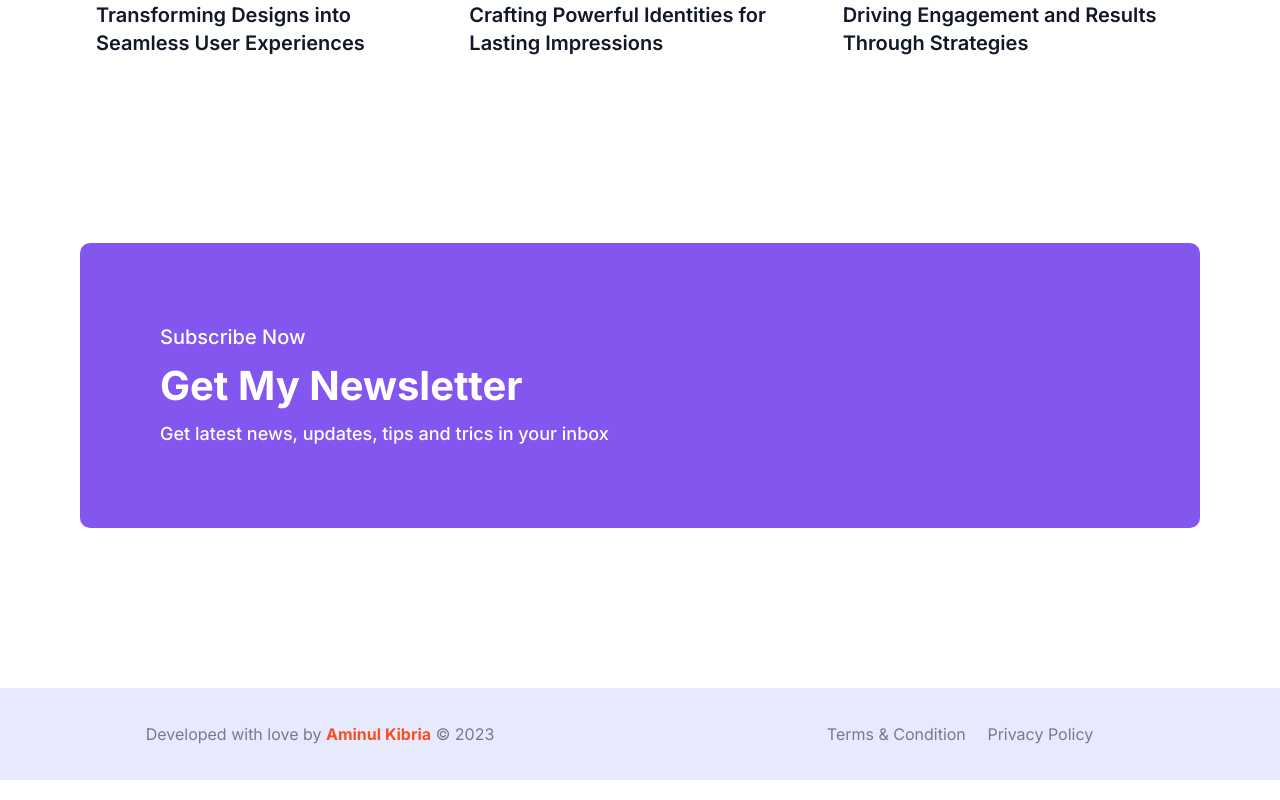
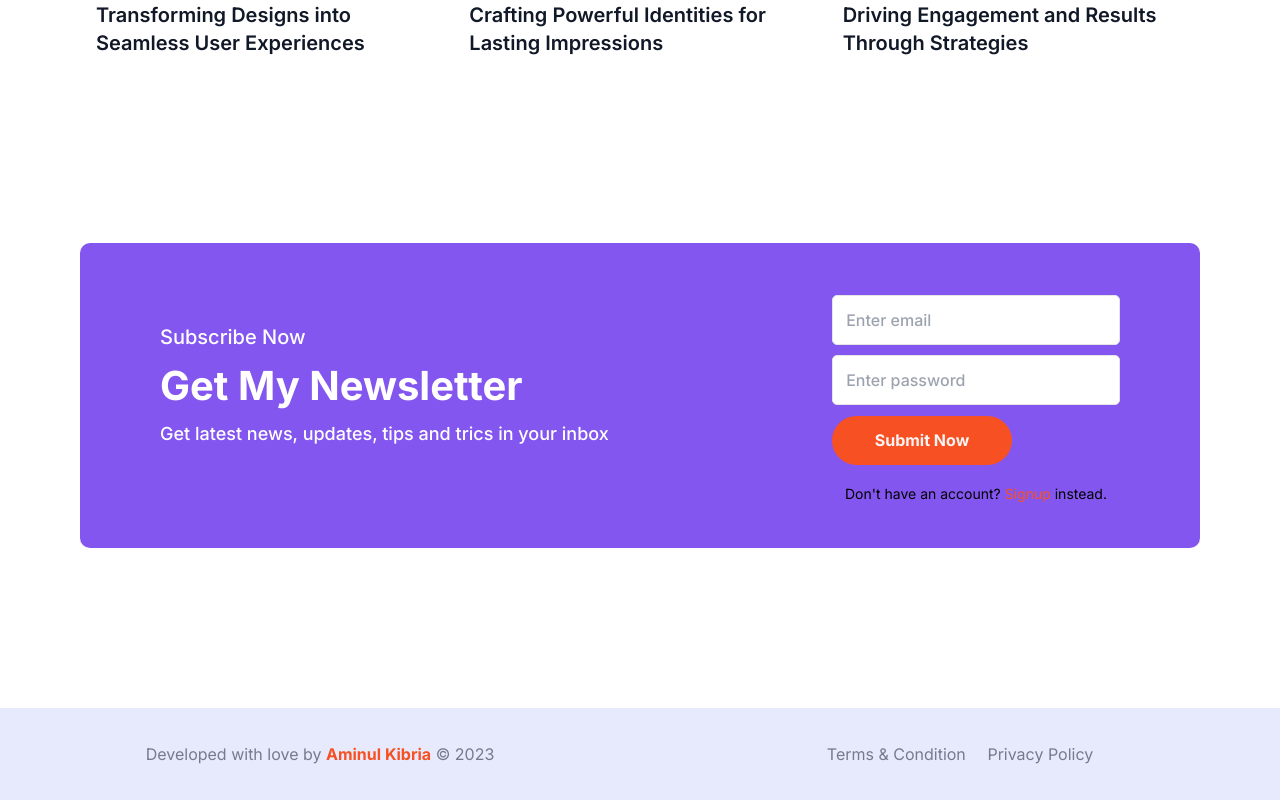
Before and after one commit to dksifatofficial/aminul-kibria-next, a Next.js app: page / in a window 1280 px wide. Shown: the part 7027-7827 px from the top of the page. Built offline with nearby package versions, Linux system fonts and the light colour scheme.

Commit message:
login form

```diff
--- a/app/components/LoginForm.js
+++ b/app/components/LoginForm.js
@@ -1,14 +1,14 @@
-// 'use client'
+'use client'
 
 // import { useState } from "react";
 // import {useNavigate} from "next/navigation"
-// import Link from "next/link";
+import Link from "next/link";
 // import { useAuth } from "../contexts/AuthContext";
-// import Form from "./Form";
-// import ShutterUpButton from "./ShutterUpButton";
-// import TextInput from "./TextInput";
+import Form from "./Form";
+import ShutterUpButton from "./ShutterUpButton";
+import TextInput from "./TextInput";
 
-// function LoginForm() {
+function LoginForm() {
 //   const [email, setEmail] = useState("");
 //   const [password, setPassword] = useState("");
 
@@ -32,41 +32,43 @@
 //       console.log(err);
 //     }
 //   }
-//   return (
-//     <Form className="mt-[-30px] h-[285px]" onSubmit={handleSubmit}>
-//       <TextInput
-//         type="text"
-//         placeholder="Enter email"
-//         icon="alternate_email"
-//         value={email}
-//         onChange={(e) => setEmail(e.target.value)}
-//         required
-//       />
+  return (
+    <Form className="mt-[-30px] h-[285px]" >
+    {/* onSubmit={handleSubmit} */}
+      <TextInput
+        type="text"
+        placeholder="Enter email"
+        // icon="alternate_email"
+        // value={email}
+        onChange={(e) => setEmail(e.target.value)}
+        required
+      />
 
-//       <TextInput
-//         type="password"
-//         placeholder="Enter password"
-//         icon="lock"
-//         value={password}
-//         onChange={(e) => setPassword(e.target.value)}
-//         required
-//       />
+      <TextInput
+        type="password"
+        placeholder="Enter password"
+        // icon="lock"
+        // value={password}
+        onChange={(e) => setPassword(e.target.value)}
+        required
+      />
 
-//       <ShutterUpButton className="h-10" type="submit" disabled={loading}>
-//         <span>Submit Now</span>
-//       </ShutterUpButton>
+      <ShutterUpButton className="h-10" type="submit" >
+      {/* disabled={loading} */}
+        <span>Submit Now</span>
+      </ShutterUpButton>
 
-//       {error && <p className="error">{error}</p>}
+      {/* {error && <p className="error">{error}</p>} */}
 
-//       <div className="info">
-//         Don&apos;t have an account?{" "}
-//         <Link to="/signup">
-//           <span className="text-[#f75023]">Signup</span>
-//         </Link>{" "}
-//         instead.
-//       </div>
-//     </Form>
-//   );
-// }
+      <div className="info">
+        Don&apos;t have an account?{" "}
+        <Link href="/signup">
+          <span className="text-[#f75023]">Signup</span>
+        </Link>{" "}
+        instead.
+      </div>
+    </Form>
+  );
+}
 
-// export default LoginForm;
+export default LoginForm;
--- a/app/components/Newsletter.js
+++ b/app/components/Newsletter.js
@@ -1,4 +1,4 @@
-// import LoginForm from "./LoginForm";
+import LoginForm from "./LoginForm";
 
 function Newsletter() {
   return (
@@ -11,7 +11,7 @@ function Newsletter() {
         </p>
       </div>
       <div className="float-right flex-[40%] bg-transparent pt-5 pb-0 px-[50px] lg:pt-[50px] lg:pb-0 lg:px-20">
-        {/* <LoginForm></LoginForm> */}
+        <LoginForm></LoginForm>
       </div>
     </div>
   );
```
